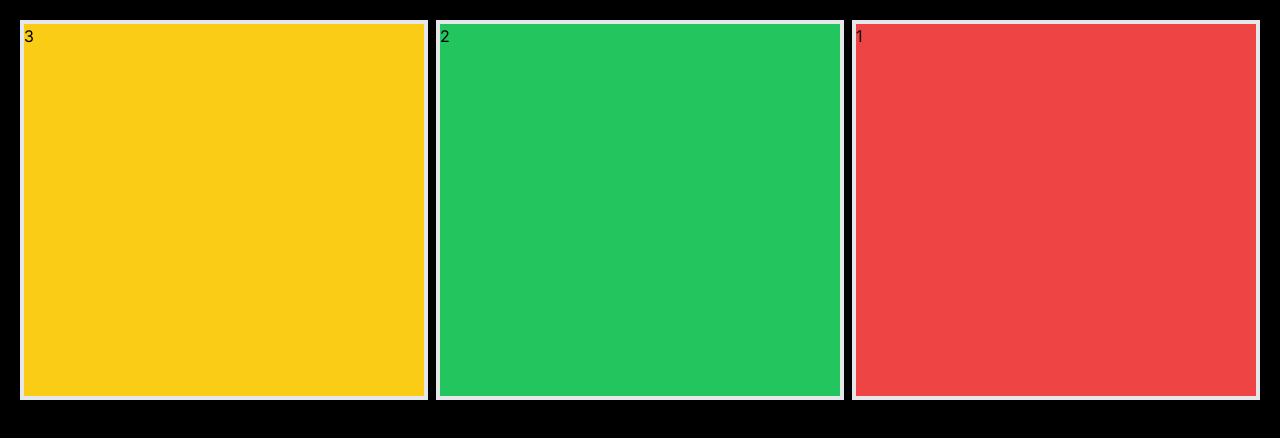
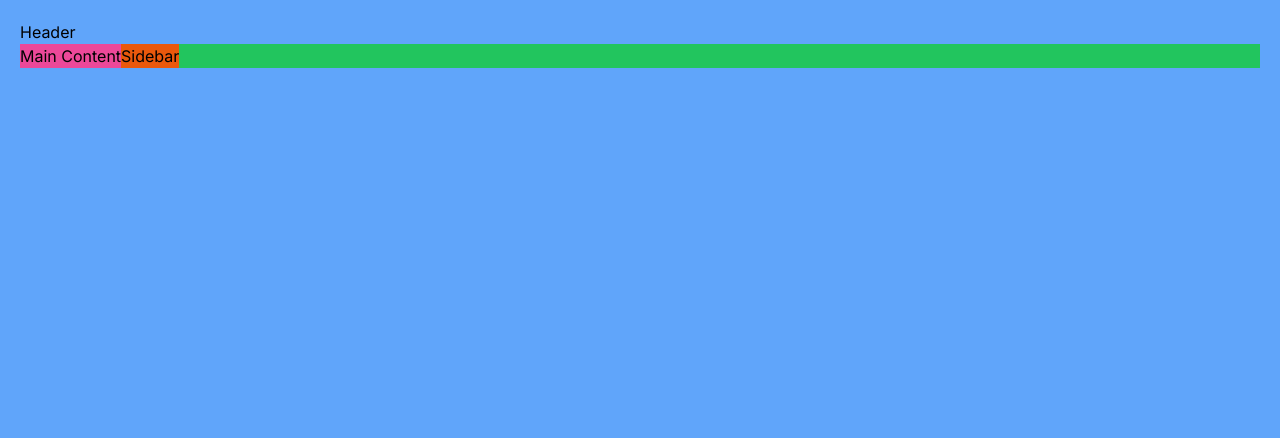
Before and after one commit to emersonjds/nextjs-tw, a Next.js app: page /flex in a window 1280 px wide. Shown: the top 438 px of the page. Built offline with nearby package versions, Linux system fonts and the light colour scheme.

Commit message:
understanding flex-basis

```diff
--- a/src/app/flex/page.tsx
+++ b/src/app/flex/page.tsx
@@ -3,14 +3,20 @@ import styles from "./Flex.module.css";
 export default function Flex() {
   return (
     <>
-      <div className="flex h-screen w-full p-5 bg-black gap-2 flex-row-reverse">
-        <div className="h-1/2 w-1/2  bg-red-500 border-4 flex ">
-          <h1 className="text-bold size-5">1</h1>
-        </div>
+      {/* <div className="flex h-screen w-full p-5 bg-black gap-2 flex-row-reverse">
+        <div className="h-1/2 w-1/2  bg-red-500 border-4 flex flex-none">1</div>
 
         <div className="h-1/2 w-1/2 bg-green-500 border-4">2</div>
 
-        <div className="h-1/2 w-1/2 bg-yellow-400 border-4">3</div>
+        <div className="h-1/2 w-1/2 bg-yellow-400 border-4 flex-none">3</div>
+      </div> */}
+
+      <div className="flex flex-col h-screen w-full bg-blue-400 p-5">
+        <div>Header</div>
+        <div className="flex bg-green-500">
+          <div className="bg-pink-500"> Main Content</div>
+          <div className="bg-orange-600">Sidebar</div>
+        </div>
       </div>
     </>
   );
```
